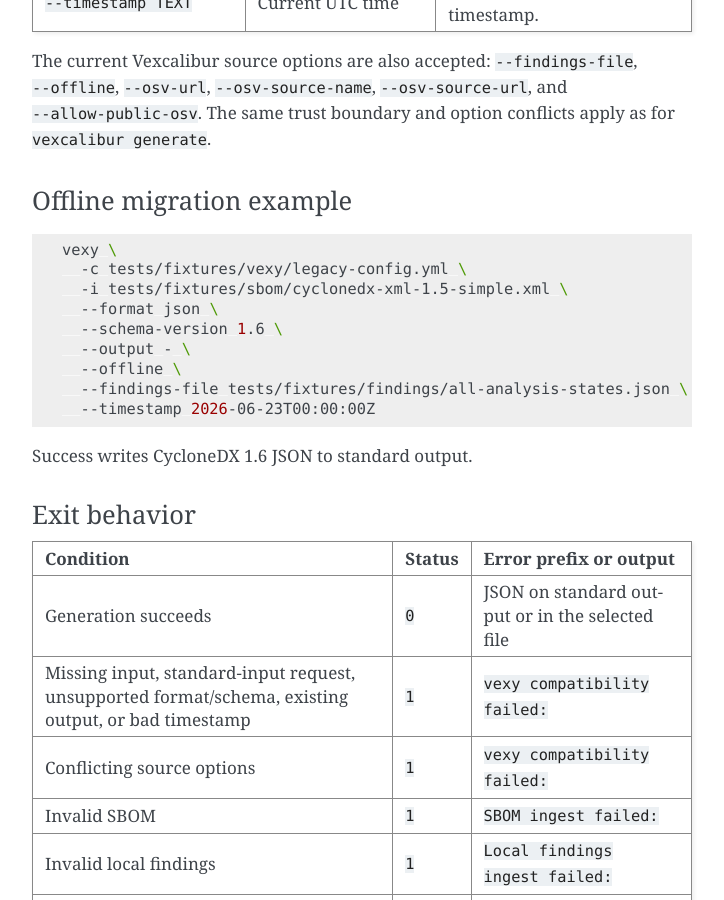
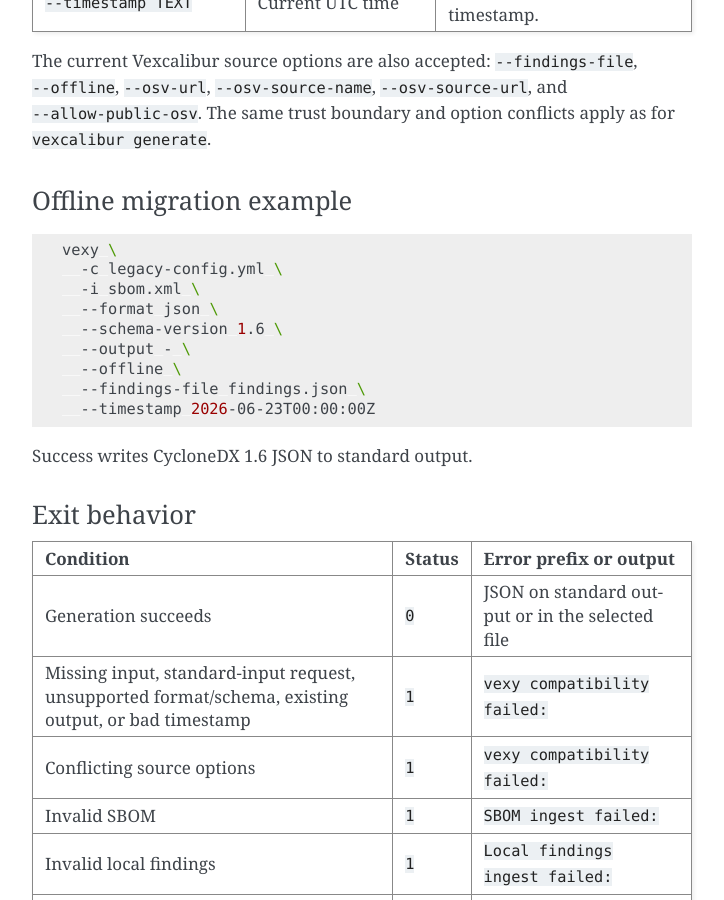
Before and after one commit to vexcalibur-dev/vexcalibur, a Sphinx documentation site: the page built from docs/reference/cli.md, in a window 1280 px wide and 900 px high, scrolled down 11309 px. Shown: the whole window, without its empty margins (388-1112 px from the left). Built offline with Sphinx 7.4.7, drawn with Linux system fonts in a browser that asks for light colours.

Commit message:
test: follow the documented examples to the installed binary
The how-to guides are executable specifications: tests extract the command
between the HTML example markers and run it. Both extractors asserted the
command started with `uv run --frozen`, so converting the guides to the
installed binary broke six tests.

Teach the extractors the documented form. They now assert the `vexcalibur`
or `vexy` prefix, and map the reader-facing input names the guides use onto
the fixtures that make the documented assertions hold.

Also convert the vexy migration example in the CLI reference, which was
left half-converted: it invoked the installed `vexy` but still passed
tests/fixtures paths a reader would not have.

Failing before: test_documented_github_repo_generate_examples_execute (2
cases), test_documented_openvex_local_example_executes,
test_documented_csaf_local_example_executes,
test_documented_spdx3_local_example_executes, and
test_documented_vexy_compat_offline_example_executes.

Co-Authored-By: Claude Opus 5 <noreply@anthropic.com>
Claude-Session: https://claude.ai/code/session_01Vtf48RifUhF4bJ6r5tyzmj

````diff
--- a/docs/reference/cli.md
+++ b/docs/reference/cli.md
@@ -330,13 +330,13 @@ The current Vexcalibur source options are also accepted: `--findings-file`,
 <!-- vexy-compat-offline-example:start -->
 ```bash
 vexy \
-  -c tests/fixtures/vexy/legacy-config.yml \
-  -i tests/fixtures/sbom/cyclonedx-xml-1.5-simple.xml \
+  -c legacy-config.yml \
+  -i sbom.xml \
   --format json \
   --schema-version 1.6 \
   --output - \
   --offline \
-  --findings-file tests/fixtures/findings/all-analysis-states.json \
+  --findings-file findings.json \
   --timestamp 2026-06-23T00:00:00Z
 ```
 <!-- vexy-compat-offline-example:end -->
````
Also changed, not shown: 2 other files.
